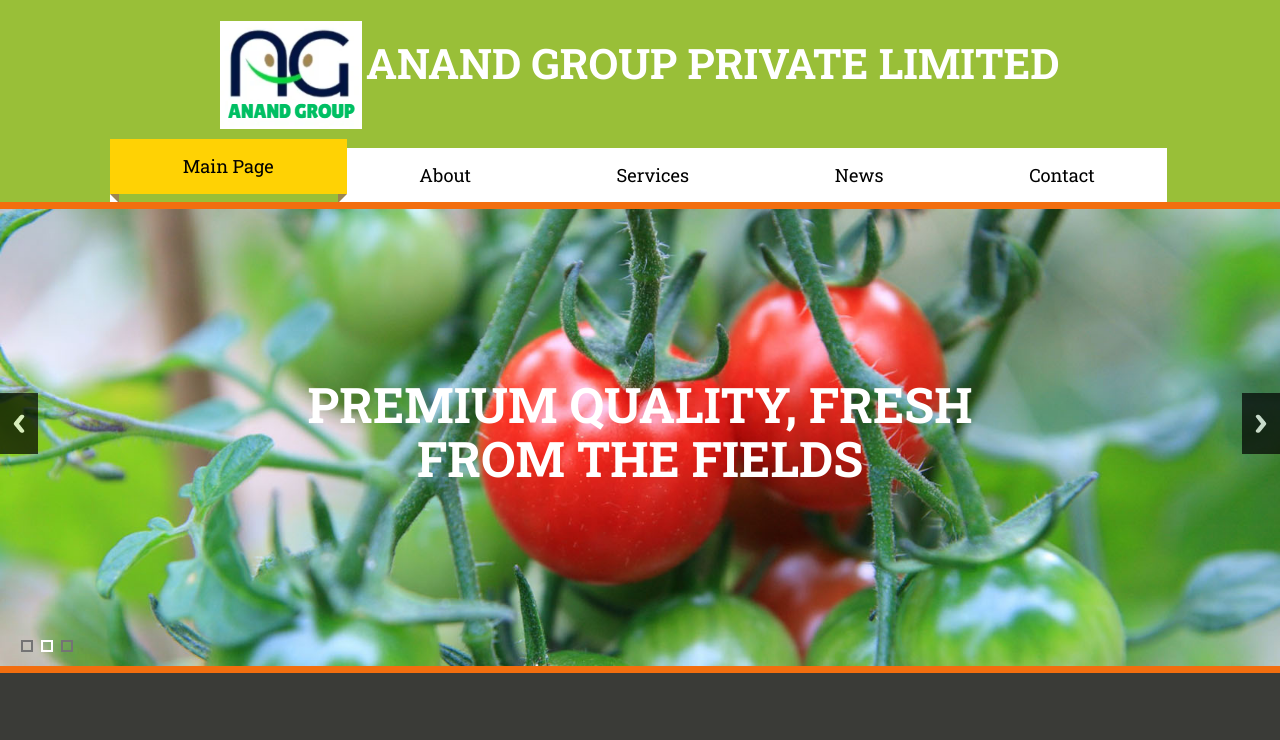
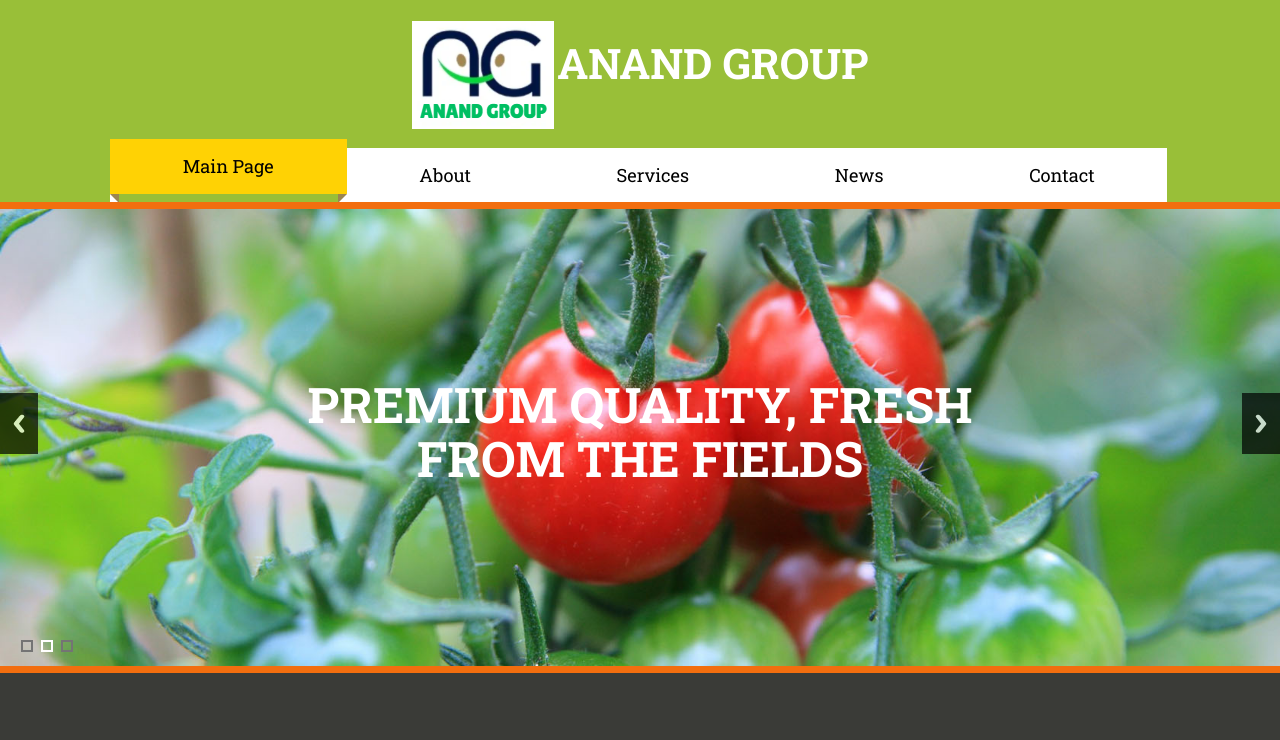
Before and after one commit to guruprasadk1612/Anandgroup, a plain HTML site: page index.html in a window 1280 px wide. Shown: the top 740 px of the page. Drawn offline with nearby package versions, Linux system fonts and the light colour scheme.

Commit message:
Update header: removed 'Private Limited' from company name

```diff
--- a/index.html
+++ b/index.html
@@ -8,7 +8,7 @@ License URL: http://creativecommons.org/licenses/by/3.0/
 <!DOCTYPE HTML>
 <html>
 <head>
-<title>Anand Group Private Limited</title>
+<title>Anand Group</title>
 <link rel="icon" type="image/png" href="images/favicon.png">
 <link href="css/bootstrap.css" rel="stylesheet" type="text/css" media="all">
 <link href="css/style.css" rel="stylesheet" type="text/css" media="all" />
@@ -60,7 +60,7 @@ Smartphone Compatible web template, free webdesigns for Nokia, Samsung, LG, Sony
         <div class="header-top">
             <div class="logo">
 				    <img src="images/logo.png" alt="Anand Group Logo" class="logo-img">
-                <a href="#home">ANAND GROUP Private Limited</a>
+                <a href="#home">ANAND GROUP</a>
                 <p></p>
             </div>
 
```
